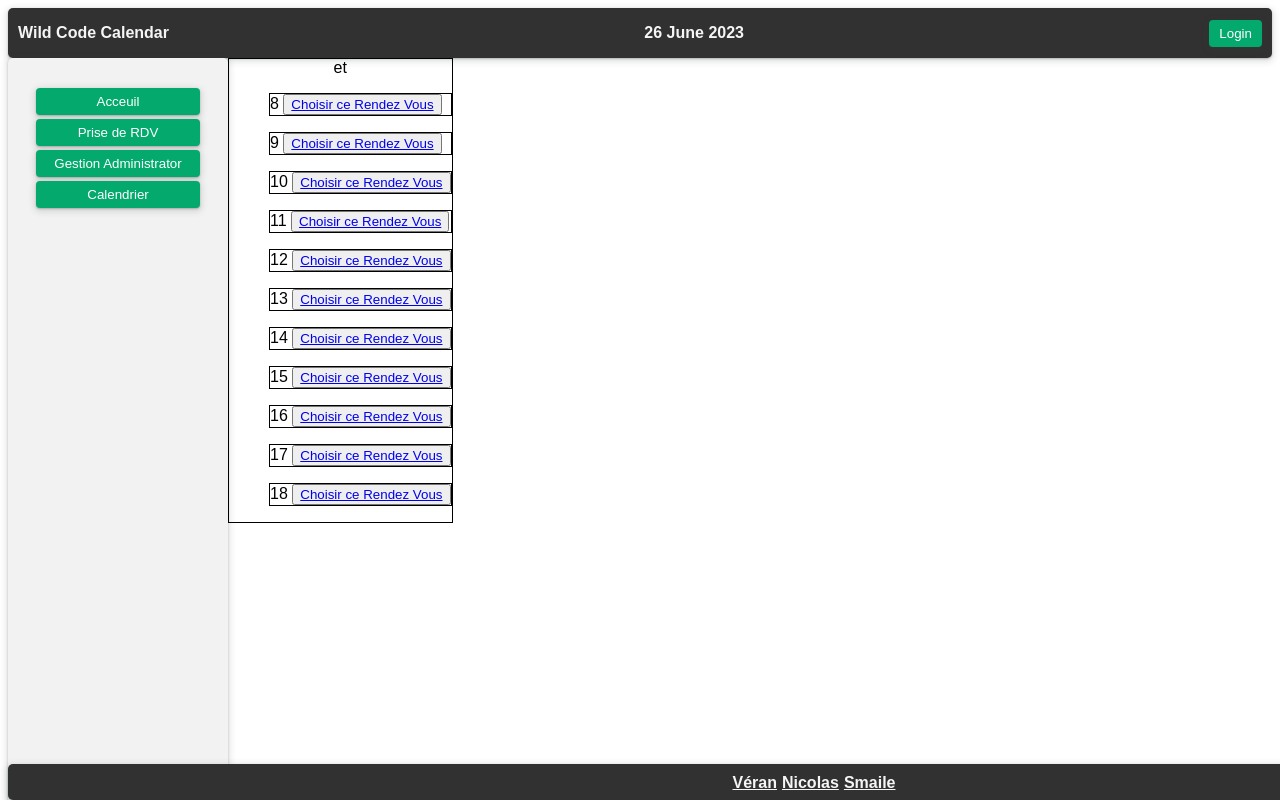
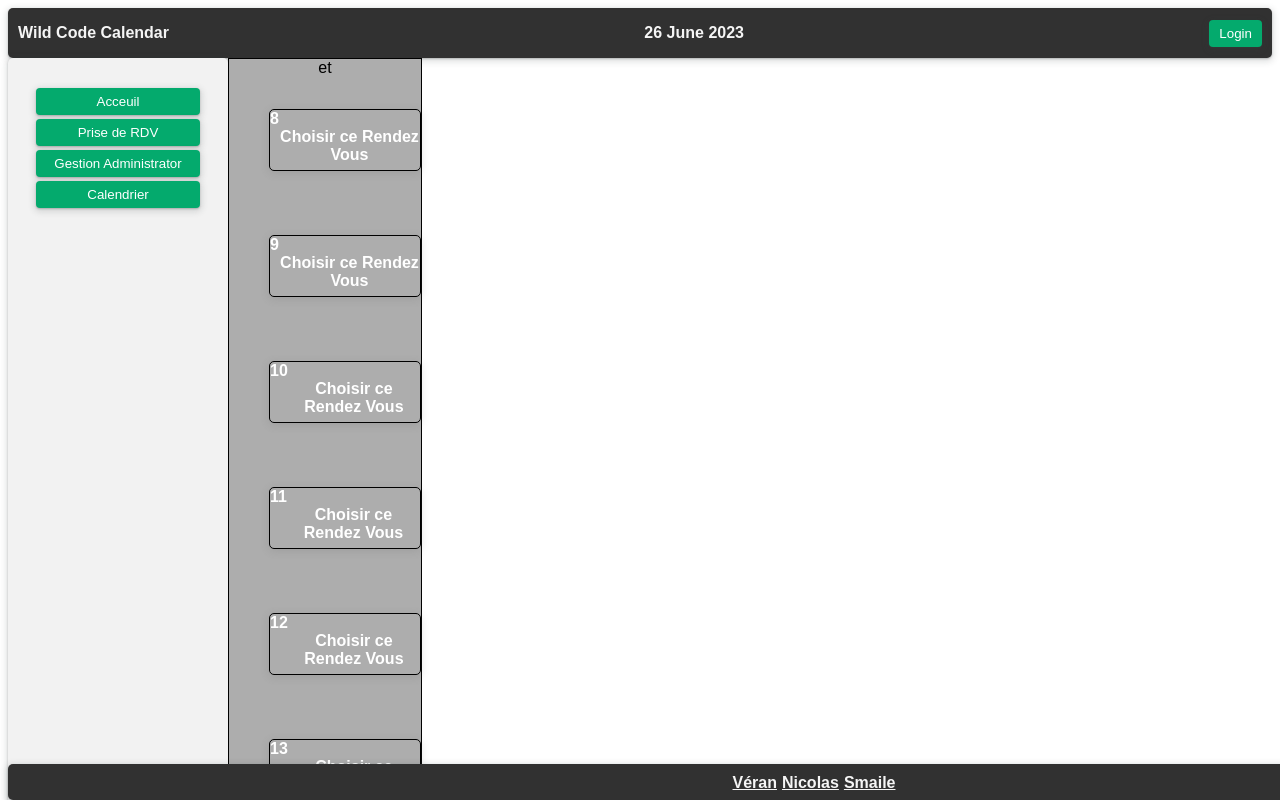
Before and after one commit to Vv214/TpCalendar, an Angular app: page /jour in a window 1280 px wide. Shown: the top 800 px of the page. Built offline with nearby package versions, Linux system fonts and the light colour scheme.

Commit message:
ajout css daily

```diff
--- a/src/app/Component/daily/daily.component.css
+++ b/src/app/Component/daily/daily.component.css
@@ -1,15 +1,13 @@
 body {
-    margin: none;
-}
-
-.creneau {
-    border: 1px solid black;
     margin: none;
 }
 
 .contentDaily {
     border: 1px solid black;
-
+    background-color: #adadad;
+    display: flex;
+    flex-direction: column;
+    justify-content: center;
 }
 
 .afficher-month,
@@ -17,4 +15,39 @@ body {
     display: flex;
     justify-content: center;
     text-align: center;
+    color: black;
 }
+
+.creneau {
+    border: 1px solid black;
+    margin: none;
+    /* margin: 5px;
+    padding: 2px 2px; */
+    font-weight: 600;
+    box-shadow: rgba(99, 99, 99, 0.2) 0px 2px 8px 0px;
+    color: white;
+    border-radius: 5px;
+    background-color: #adadad;
+    height: 60px;
+    width: 150px;
+    display: flex;
+    justify-content: center;
+    text-align: center;
+}
+
+.creneau:hover {
+    color: black;
+    border: solid, black;
+    background-color: rgb(255, 255, 255);
+    cursor: pointer;
+}
+
+a {
+    text-decoration: none;
+    color: white;
+}
+
+a:hover {
+    text-decoration: none;
+    color: black;
+}
--- a/src/app/Component/daily/daily.component.html
+++ b/src/app/Component/daily/daily.component.html
@@ -2,10 +2,9 @@
 
     <div class="afficher-month"> {{jour}} et {{mois}} </div>
     <ul *ngFor="let creneau of creneaux">
-        <p class="creneau"> {{ creneau }}
-            <button (click)="formAppel(jour, mois, creneau)">
-                <a [routerLink]="['/jour']" [queryParams]="{ id: jour, mois : mois, creneau : creneau }">
-                    Choisir ce Rendez Vous</a></button>
+        <p class="creneau" (click)="formAppel(jour, mois, creneau)"> {{ creneau }}
+            <a [routerLink]="['/jour']" [queryParams]="{ id: jour, mois : mois, creneau : creneau }">
+                <br> Choisir ce Rendez Vous</a>
         </p>
     </ul>
 </div>
```
